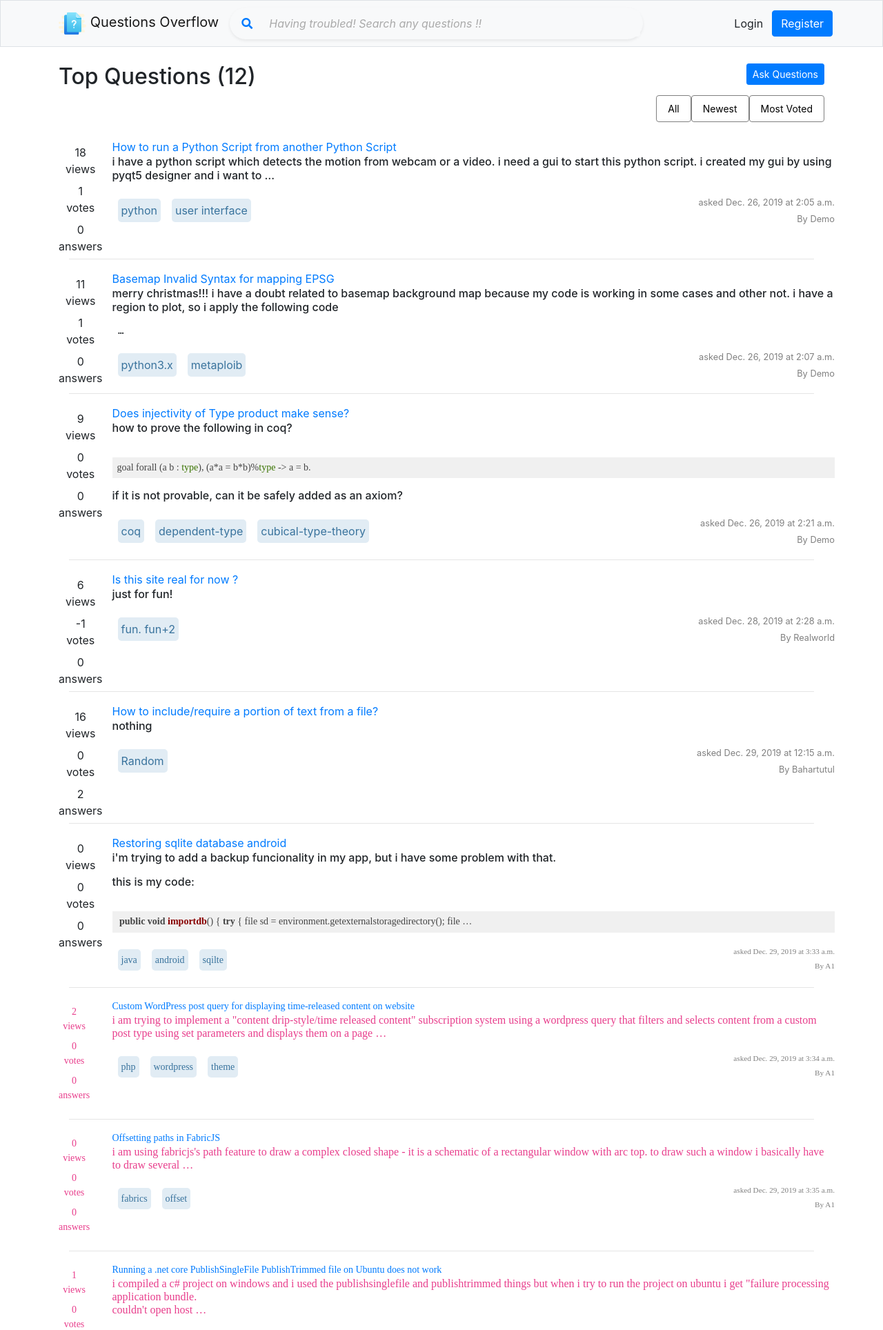
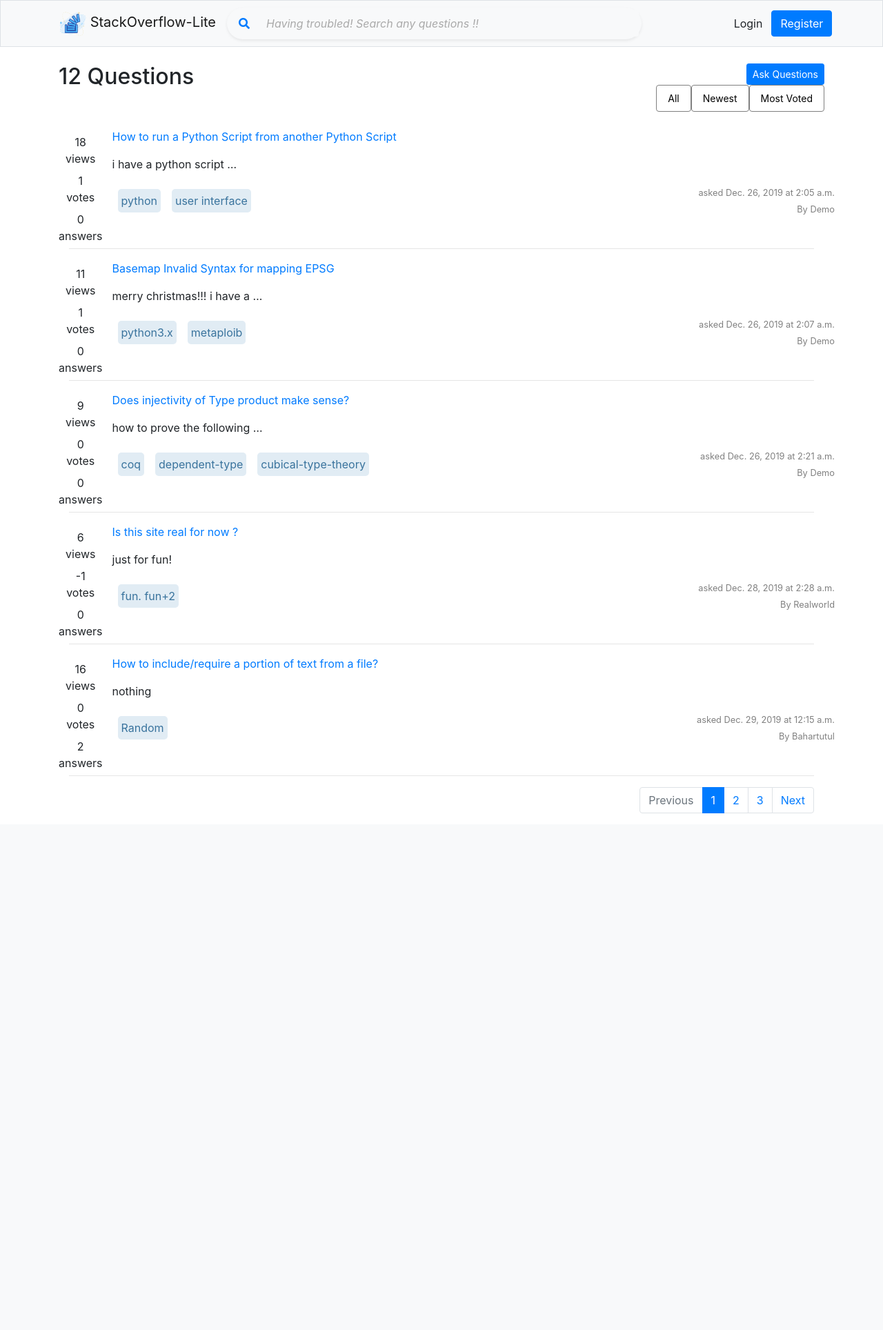
Before and after one commit to purkayasta/StackOverFlowLite, a Django app: page / in a window 1280 px wide. Shown: the top 1928 px of the page at 69% size. After the commit the page ends 1179 px from the top, so only its background shows below. Run offline with Django 3.2, Linux system fonts and the light colour scheme; data comes from the database, SQL or seed files in the repository; both versions use the stored data as it was after the commit; some libraries are stand-ins or nearby versions.

Commit message:
Style Changed

```diff
--- a/main/settings.py
+++ b/main/settings.py
@@ -13,7 +13,9 @@ SECRET_KEY = 'b4@gt1c7o9i-bqc-vau9n&+ohox59-+7#g8+t)dw5spd_m&dx@'
 DEBUG = True
 
 ALLOWED_HOSTS = [
-    '.ngrok.io'
+    '.ngrok.io',
+    'localhost',
+    '127.0.0.1'
 ]
 
 # Application definition
--- a/overflow/helper.py
+++ b/overflow/helper.py
@@ -24,6 +24,7 @@ class NegativeIntConverter:
 
 
 def get_voting(element, operation):
+
     # if operation is 1
     # if vote is 1 nothing happened
     # if vote is 0/-1 , add 1
@@ -40,3 +41,7 @@ def get_voting(element, operation):
             element = -1
     return element
     # pass
+
+
+def pagination_limit():
+    return int(5)
--- a/overflow/views/index.py
+++ b/overflow/views/index.py
@@ -1,12 +1,17 @@
 from django.db.models import Count
 from django.shortcuts import render
+from django.core.paginator import Paginator, EmptyPage, PageNotAnInteger
 
-from overflow.helper import FilterOption
+from overflow.helper import FilterOption, pagination_limit
 from overflow.models.QuestionModel import QuestionModel
 
 
 def index(request):
+    question_list = []
+    current_page_number = 1
+
     if request.method == "GET":
+        current_page_number = request.GET.get('page', 1)
         question_filter = request.GET.get('query', None)
         if question_filter is None:
             question_list = QuestionModel.objects.all()
@@ -23,6 +28,15 @@ def index(request):
         if question_search is not None:
             question_list = QuestionModel.objects.filter(title__icontains=question_search)
 
+    # adding pagination
+    paginator = Paginator(question_list, pagination_limit())
+    try:
+        questions = paginator.page(current_page_number)
+    except PageNotAnInteger:
+        questions = paginator.page(1)
+    except EmptyPage:
+        questions = paginator.page(paginator.num_pages)
     return render(request, 'overflow/index/index.html', {
-        'questions': question_list
+        'questions': questions,
+        'questions_count': question_list.count()
     })
--- a/templates/overflow/index/index.html
+++ b/templates/overflow/index/index.html
@@ -1,12 +1,17 @@
 {% extends 'shared/_layout.html' %}
 {% load static %}
 {% block content %}
+    <style>
+        code {
+
+        }
+    </style>
     <div class="container mt-4">
         <div class="row">
             <div class="col">
                 <div class="col-xs-12">
                     <div class="col-xs-6" style="float: left; margin-right:60%;">
-                        <h2>Top Questions ({{ questions.count }})</h2>
+                        <h2>{{ questions_count }} Questions</h2>
                     </div>
                     <div class="col-xs-6" style="float: right;">
                         <a href="{% url 'ask_question' %}" class="btn btn-primary btn-sm">Ask Questions</a>
@@ -17,7 +22,8 @@
                     <nav class="nav nav-pills">
                         <a class="btn-sm btn-outline-secondary nav-link" href="{% url 'home' %}?query=all">All</a>
                         <a class="btn-sm btn-outline-secondary nav-link" href="{% url 'home' %}?query=newest">Newest</a>
-                        <a class="btn-sm btn-outline-secondary nav-link" href="{% url 'home' %}?query=most_voted">Most Voted</a>
+                        <a class="btn-sm btn-outline-secondary nav-link" href="{% url 'home' %}?query=most_voted">Most
+                            Voted</a>
                     </nav>
                 </div>
             </div>
@@ -45,7 +51,7 @@
                             <div class="row">
                                 <div class="col">
                                     <a href="{% url 'question_detail' question.pk %}">{{ question.title | capfirst }}</a>
-                                    <h6>{{ question.description | safe | lower | truncatewords:35 }}</h6>
+                                    <p>{{ question.description | safe | lower | truncatewords:5 }}</p>
                                 </div>
                             </div>
                             <div class="row">
@@ -65,11 +71,39 @@
                                 </div>
                             </div>
                         </div>
-
                     </div>
                     <hr>
                 {% endfor %}
             </div>
+            <div style="float: right;">
+                <!-- Pagination  -->
+                {% if questions.has_other_pages %}
+                    <ul class="pagination">
+                        {% if questions.has_previous %}
+                            <li class="page-item"><a class="page-link"
+                                                     href="?page={{ questions.previous_page_number }}">Previous</a>
+                            </li>
+                        {% else %}
+                            <li class="page-item disabled"><span><a class="page-link">Previous</a></span></li>
+                        {% endif %}
+                        {% for i in questions.paginator.page_range %}
+                            {% if questions.number == i %}
+                                <li class="active page-item"><span class="page-link">{{ i }} <span
+                                        class="sr-only">(current)</span></span></li>
+                            {% else %}
+                                <li class="page-item"><a class="page-link" href="?page={{ i }}">{{ i }}</a></li>
+                            {% endif %}
+                        {% endfor %}
+                        {% if questions.has_next %}
+                            <li class="page-item"><a class="page-link"
+                                                     href="?page={{ questions.next_page_number }}">Next</a></li>
+                        {% else %}
+                            <li class="page-item disabled"><span><a href="" class="page-link">Next</a></span></li>
+                        {% endif %}
+                    </ul>
+                {% endif %}
+            </div>
+
         </div>
     </div>
 {% endblock %}
--- a/templates/shared/_layout.html
+++ b/templates/shared/_layout.html
@@ -3,7 +3,7 @@
 <html lang="en">
 <head>
     <meta charset="UTF-8">
-    <link rel="icon" href="{% static 'Images/Icons/rel-icon.png' %}">
+    <link rel="icon" href="{% static 'Images/Icons/header.png' %}">
     <link rel="stylesheet" href="https://cdnjs.cloudflare.com/ajax/libs/font-awesome/5.11.2/css/all.min.css"
           integrity="sha256-+N4/V/SbAFiW1MPBCXnfnP9QSN3+Keu+NlB+0ev/YKQ=" crossorigin="anonymous"/>
     <title>
--- a/templates/shared/_navbar.html
+++ b/templates/shared/_navbar.html
@@ -3,7 +3,7 @@
 <nav class="navbar navbar-expand-lg navbar-light bg-light border">
     <div class="container">
         <a href="{% url 'home' %}" class="navbar-brand">
-            <img src="{% static 'Images/Icons/front-icon.png' %}" height="40em" alt="overflow"> Questions Overflow
+            <img src="{% static 'Images/Icons/logo.png' %}" height="40em" alt="overflow"> StackOverflow-Lite
         </a>
         <button class="navbar-toggler" type="button" data-toggle="collapse" data-target="#mainMenu"
                 aria-controls="mainMenu" aria-expanded="false" aria-label="Toggle Navigation">
```
Also changed, not shown: OverflowLite.sqlite3, static/Images/Icons/front-icon.png (deleted), static/Images/Icons/header.png (renamed from static/Images/Icons/rel-icon1.png), static/Images/Icons/icon3.png (deleted), static/Images/Icons/logo.png (added), static/Images/Icons/rel-icon.png (deleted), 2 other files.
